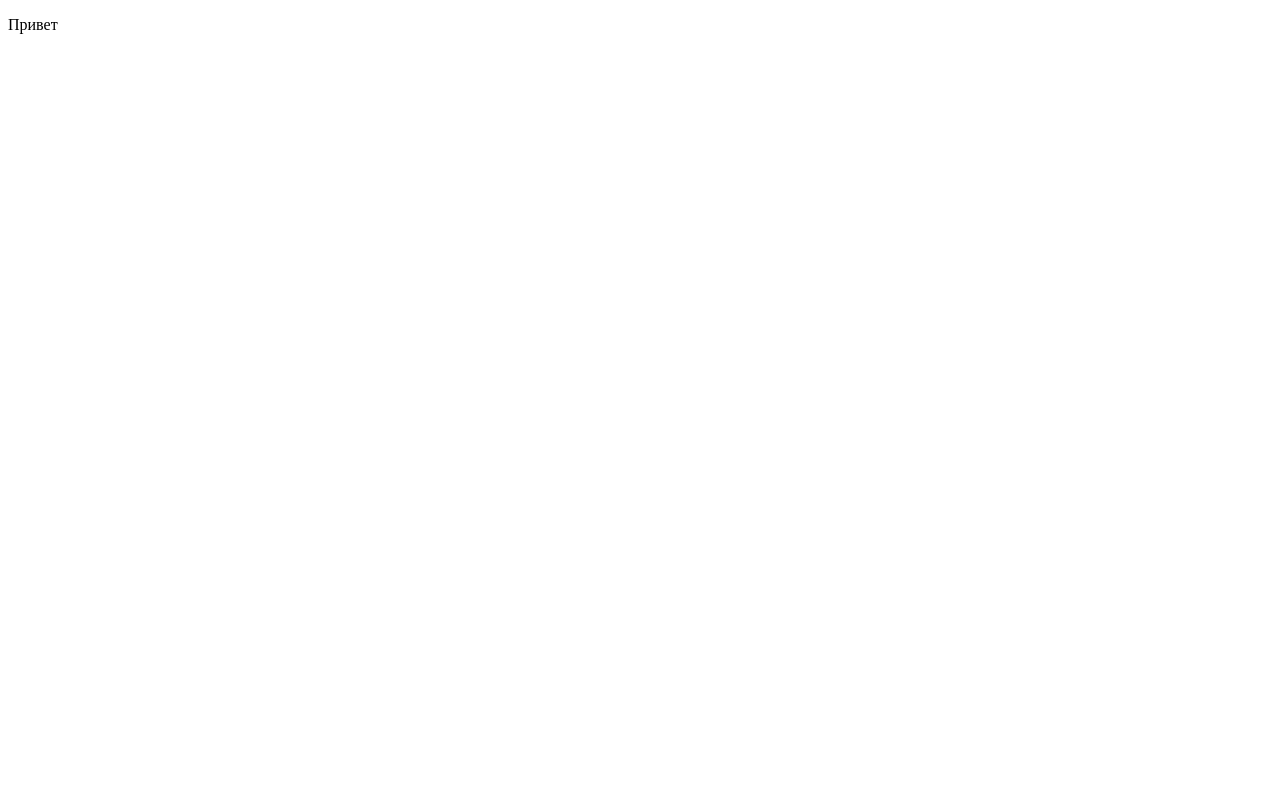
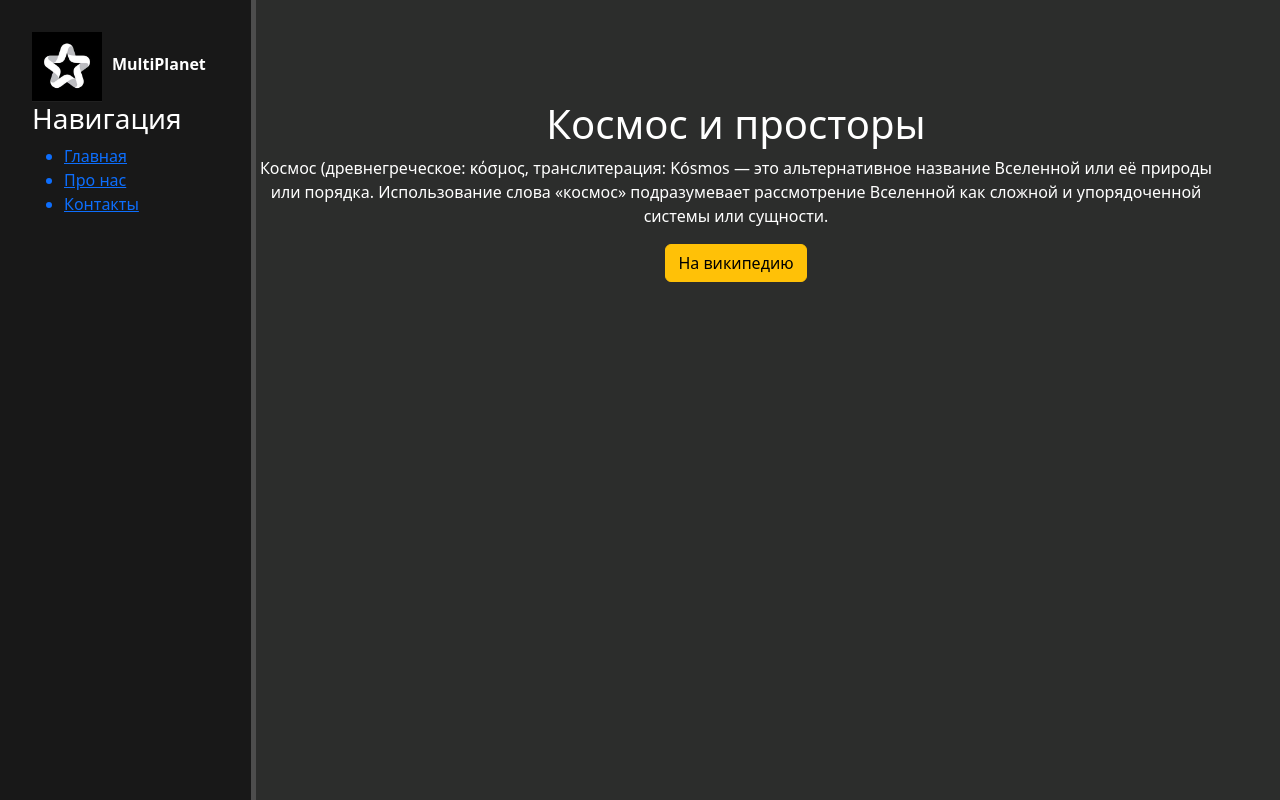
Before and after one commit to Geniym-hash/SITE1, a Django app: page / in a window 1280 px wide. Before the commit the page is almost empty. Run offline with Django 5.2, Linux system fonts and the light colour scheme; some libraries are stand-ins or nearby versions.

Commit message:
Add files via upload

```diff
--- /dev/null
+++ b/project1/my_site/main/static/main/css/main.css
@@ -0,0 +1,35 @@
+body {
+    background: #2c2d2c;
+}
+
+aside {
+    float: left;
+    background: #181818;
+    width: 20%;
+    padding: 2.5%;
+    height: 100vh;
+    color: #fff;
+    border-right: 5px solid #4d4d4d;
+}
+
+aside img {
+    width: 70px;
+    float: left;
+}
+
+aside .logo {
+    font-size: 40 px;
+    margin-left: 10px;
+    font-weight: bold;
+    position: relative;
+    top: 20px;
+}
+
+main .features {
+    float: left;
+    color: #fff;
+    margin-top: 100px;
+    text-align: center;
+    width: 75%;
+
+}
--- a/project1/my_site/main/templates/main/index.html
+++ b/project1/my_site/main/templates/main/index.html
@@ -1,12 +1,11 @@
-<!DOCTYPE html>
-<html lang="ru">
-<head>
-    <meta charset="UTF-8">
-    <meta name="viewport" content="width=device-width, intial-scale=1.0">
-    <meta http-equiv="X-UA-Compatible" content="IE-edge">
-    <title>HappyKids</title>
-</head>
-<body>
-    <p>Привет</p>
-</body>
-<html>
+{% extends "main/layout.html" %}
+
+{% block title %} Главная страница {% endblock %}
+
+{% block content %}
+    <div class="features">
+        <h1> Космос и просторы</h1>
+        <p> Космос (древнегреческое: κόσμος, транслитерация: Kósmos — это альтернативное название Вселенной или её природы или порядка. Использование слова «космос» подразумевает рассмотрение Вселенной как сложной и упорядоченной системы или сущности.</p>
+        <button class="btn btn-warning"> На википедию</button>
+    </div>
+{% endblock %}
--- /dev/null
+++ b/project1/my_site/main/templates/main/layout.html
@@ -0,0 +1,29 @@
+{% load static %}
+<!DOCTYPE html>
+<html lang="ru">
+<head>
+    <meta charset="UTF-8">
+    <meta name="viewport" content="width=device-width, intial-scale=1.0">
+    <meta http-equiv="X-UA-Compatible" content="IE-edge">
+    <title>{% block title %}{% endblock %}</title>
+    <link rel="stylesheet" href="https://cdn.jsdelivr.net/npm/bootstrap@5.3.3/dist/css/bootstrap.min.css" integrity="sha384-QWTKZyjpPEjISv5WaRU9OFeRpok6YctnYmDr5pNlyT2bRjXh0JMhjY6hW+ALEwIH" crossorigin="anonymous">
+    <link rel="stylesheet" href="{% static 'main/css/main.css' %}">
+    <link rel="stylesheet" href="https://use.fontawesome.com/releases/v5.8.2/css/all.css">
+</head>
+<body>
+    <aside>
+    <img src="{% static 'main/img/36609fcaa350d92ece16bea1aa0a5fff.jpg' %}" alt="Лого">
+    <span class="logo">MultiPlanet</span>
+    <h3> Навигация </h3>
+    <ul>
+        <a href="{%url 'home'%}"><li>Главная</li></a>
+        <a href="{%url 'page'%}"><li>Про нас</li></a>
+        <a href=""><li>Контакты</li></a>
+    </ul>
+    </aside>
+    <main>
+        {% block content %}
+        {% endblock %}
+    </main>
+</body>
+<html>
--- a/project1/my_site/main/urls.py
+++ b/project1/my_site/main/urls.py
@@ -2,7 +2,7 @@ from django.urls import path, include
 from . import views
 
 urlpatterns = [
-    path('', views.index),
-    path('page', views.page)
+    path('', views.index, name='home'),
+    path('page', views.page, name='page')
 
 ]
--- a/project1/my_site/my_site/settings.py
+++ b/project1/my_site/my_site/settings.py
@@ -118,6 +118,10 @@ USE_TZ = True
 
 STATIC_URL = 'static/'
 
+STATICFILES_DIRS = [
+    BASE_DIR / "static",
+]
+
 # Default primary key field type
 # https://docs.djangoproject.com/en/5.1/ref/settings/#default-auto-field
 
--- a/project1/my_site/my_site/urls.py
+++ b/project1/my_site/my_site/urls.py
@@ -17,7 +17,10 @@ Including another URLconf
 from django.contrib import admin
 from django.urls import path, include
 
+from django.conf import settings
+from django.conf.urls.static import static
+
 urlpatterns = [
     path('admin/', admin.site.urls),
     path('', include('main.urls')),
-]
+]  + static(settings.MEDIA_URL, document_root=settings.MEDIA_ROOT)
```
Also changed, not shown: project1/my_site/main/templates/main/page.html (+8 -12 lines), project1/my_site/main/static/main/img/36609fcaa350d92ece16bea1aa0a5fff.jpg (added).
